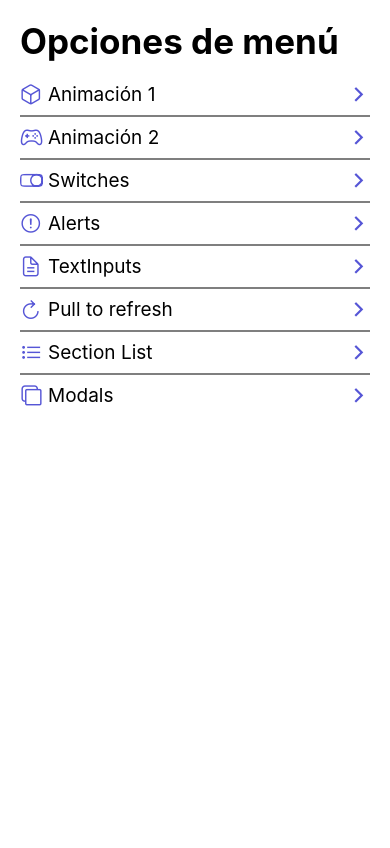
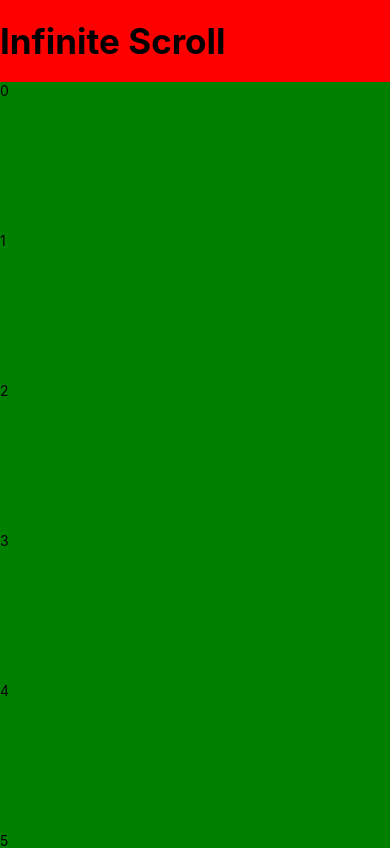
Before and after one commit to Majomon/06-ReactNativeComponents, a React Native app: screen /InfiniteScrollScreen in a window 390 px wide. Shown: the top 848 px of the page. Built offline with nearby package versions, Linux system fonts and the light colour scheme.

Commit message:
Scroll infinito

```diff
--- a/src/data/menuItems.tsx
+++ b/src/data/menuItems.tsx
@@ -37,4 +37,9 @@
     icon: 'copy-outline',
     component: 'ModalScreen',
   },
+  {
+    name: 'Infinite scroll',
+    icon: 'download-outline',
+    component: 'InfiniteScrollScreen',
+  },
 ];
--- a/src/navigation/Navigator.tsx
+++ b/src/navigation/Navigator.tsx
@@ -9,6 +9,7 @@
 import {PullToRefreshScreen} from '../screens/PullToRefreshScreen';
 import {SwitchScreen} from '../screens/SwitchScreen';
 import {TextInputScreen} from '../screens/TextInputScreen';
+import {InfiniteScrollScreen} from '../screens/InfiniteScrollScreen';
 
 const Stack = createStackNavigator();
 
@@ -36,6 +37,8 @@
         component={CustomSectionListScreen}
       />
       <Stack.Screen name="ModalScreen" component={ModalScreen} />
+      <Stack.Screen name="InfiniteScrollScreen" component={InfiniteScrollScreen} />
+
     </Stack.Navigator>
   );
 };
--- /dev/null
+++ b/src/screens/InfiniteScrollScreen.tsx
@@ -0,0 +1,40 @@
+import React, {useState} from 'react';
+import {FlatList, StyleSheet, Text, View} from 'react-native';
+import HeaderTitle from '../components/HeaderTitle';
+
+export const InfiniteScrollScreen = () => {
+  const [numbers, setNumbers] = useState([0, 1, 2, 3, 4, 5]);
+
+  const loadMore = () => {
+    const newArray: number[] = [];
+    for (let i = 0; i < 5; i++) {
+      newArray[i] = numbers.length + i;
+    }
+    setNumbers([...numbers, ...newArray]);
+  };
+  const renderItem = (item: number) => {
+    return <Text style={styles.textItem}>{item}</Text>;
+  };
+
+  return (
+    <View style={{flex: 1, backgroundColor: 'red'}}>
+      <FlatList
+        data={numbers}
+        keyExtractor={item => item.toString()} // Espera recibir un string pero recibe un número, por eso el toString()
+        renderItem={({item}) => renderItem(item)}
+        ListHeaderComponent={<HeaderTitle title="Infinite Scroll" />}
+        // Cuando se llega al final
+        onEndReached={loadMore}
+        // Que tan cerca del fondo debo estar para disparar nuevamente esta función -> onEndReached
+        onEndReachedThreshold={0.5}
+      />
+    </View>
+  );
+};
+
+const styles = StyleSheet.create({
+  textItem: {
+    backgroundColor: 'green',
+    height: 150,
+  },
+});
```
